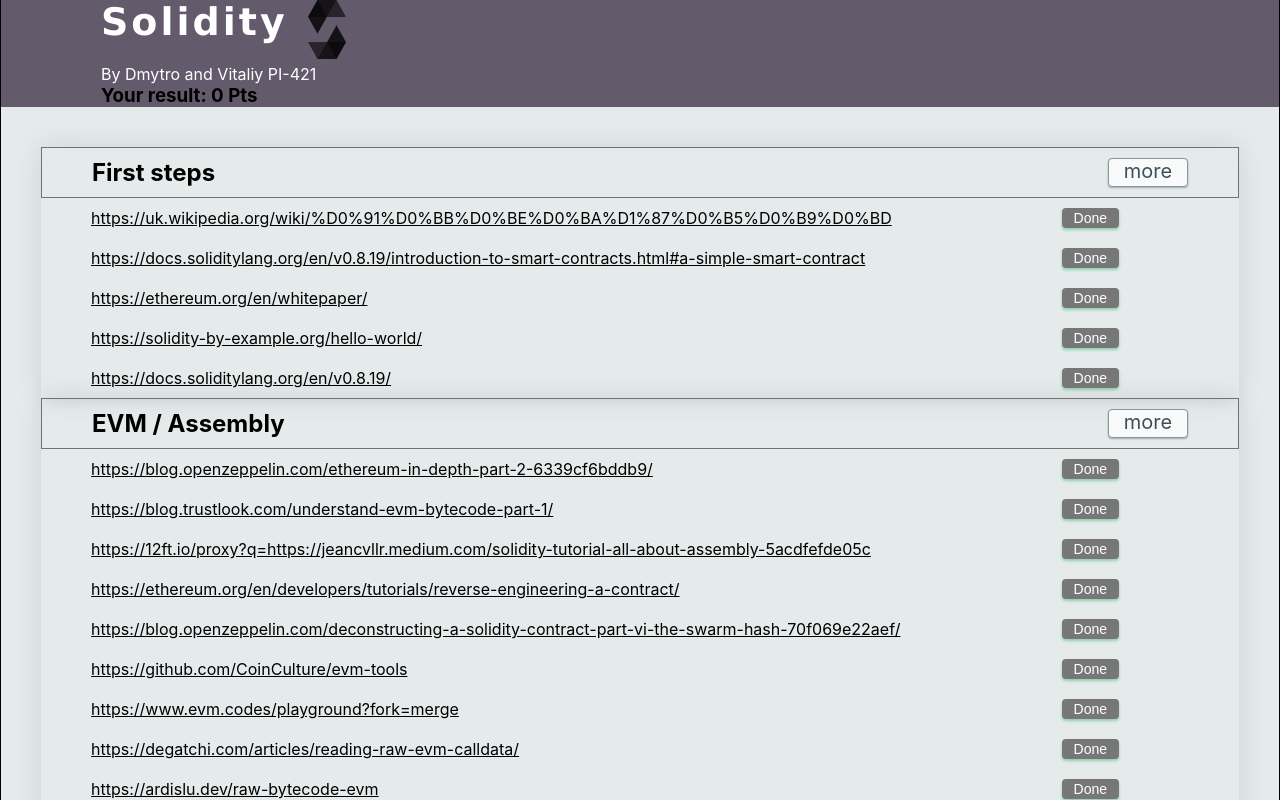
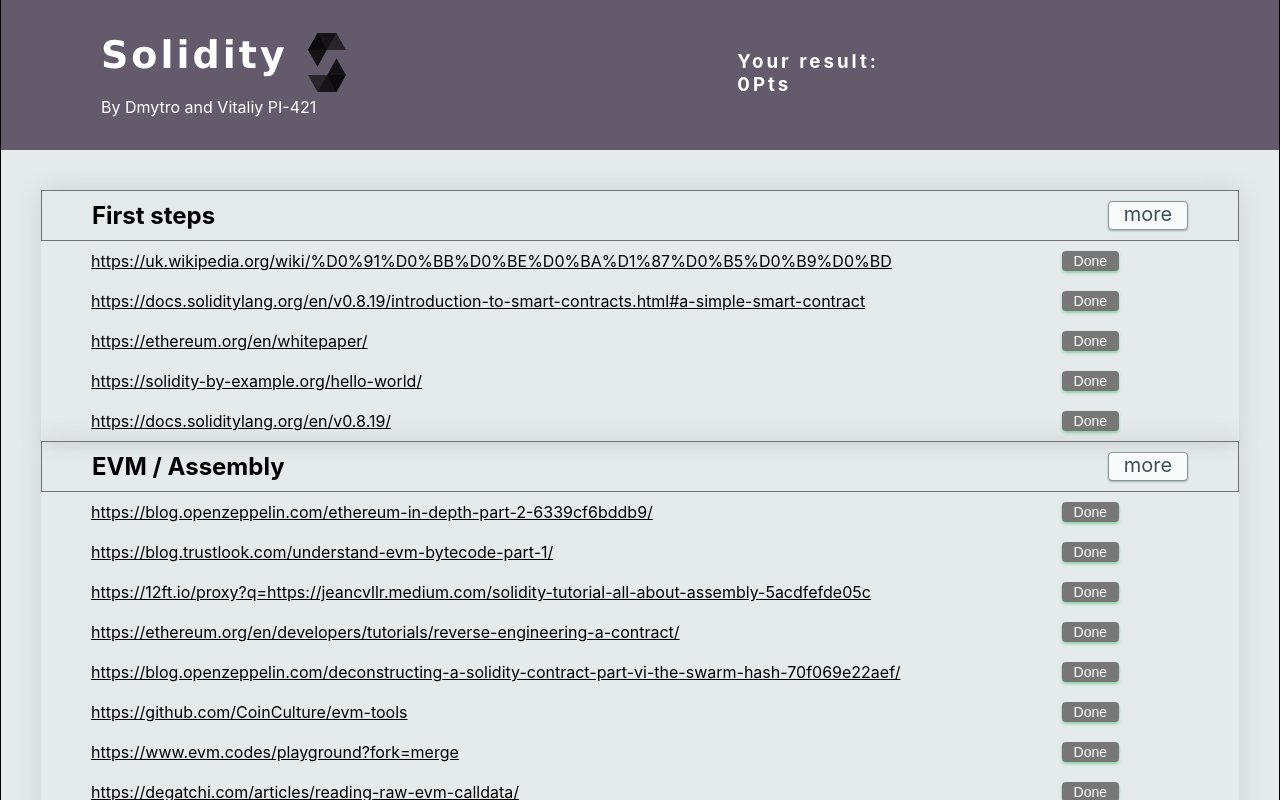
Before and after one commit to d3mage/otrd, a React (Create React App) app: page / in a window 1280 px wide. Shown: the top 800 px of the page. Built offline with nearby package versions, Linux system fonts and the light colour scheme.

Commit message:
css update

```diff
--- a/src/components/Header/Header.js
+++ b/src/components/Header/Header.js
@@ -1,13 +1,9 @@
 import s from './Header.module.css';
 import image from '../Header/image.png';
-import { useState } from 'react';
+import {useState} from 'react';
 
 function Header() {
-  const [result, setResult] = useState(
-    localStorage.getItem('result') === null
-      ? 0
-      : localStorage.getItem('result'),
-  );
+    const [result, setResult] = useState(localStorage.getItem('result') === null ? 0 : localStorage.getItem('result'),);
 
     window.addEventListener('result_increase', () => {
         console.log('result_increase');
@@ -18,16 +14,34 @@
 
     return (
         <header>
-      <div className={s.head}>
-        <div className={s.header_content}>
-          <h2 className={s.title}>Solidity</h2>
-          <img src={image} className={s.logo}></img>
+            <div className={
+                s.head
+            }>
+                <div className={
+                    s.header_content
+                }>
+                    <h2 className={
+                        s.title
+                    }>Solidity</h2>
+                    <img src={image}
+                        className={
+                            s.logo
+                    }></img>
                 </div>
-        <div className={s.developers}>
+                <div className={
+                    s.developers
+                }>
                     <label>By Dmytro and Vitaliy PI-421</label>
                 </div>
-        <div>
-          <h3>Your result: {result} Pts</h3>
+                <div className={
+                    s.result
+                }>
+                    <h3>Your result:
+
+                    </h3>
+                    <ls></ls>
+                    <h3>{result}
+                        Pts</h3>
                 </div>
             </div>
             <div></div>
--- a/src/components/Header/Header.module.css
+++ b/src/components/Header/Header.module.css
@@ -7,7 +7,7 @@
 
 .head {
   display: table-cell;
-  height: 50px;
+  height: 150px;
   vertical-align: middle;
   padding-left: 100px;
   justify-content: space-between;
@@ -51,4 +51,14 @@
 .developers label{
   color: white;
   display: block;
+
 }
+
+.result{
+  position: absolute;
+  right: 400px;
+  top: 50px;
+  color:white;
+  font-weight: 600;
+  letter-spacing: 3px;
+}
```
Lines whose indentation alone changed are shown as unchanged.
